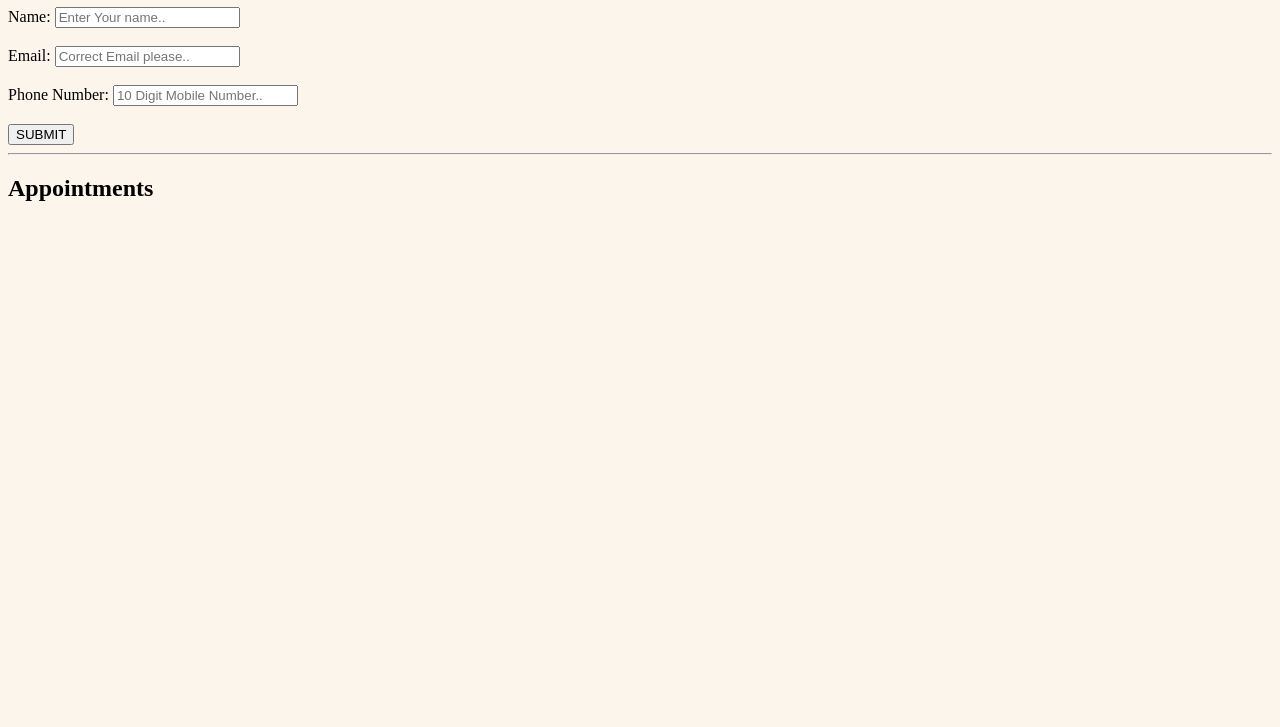
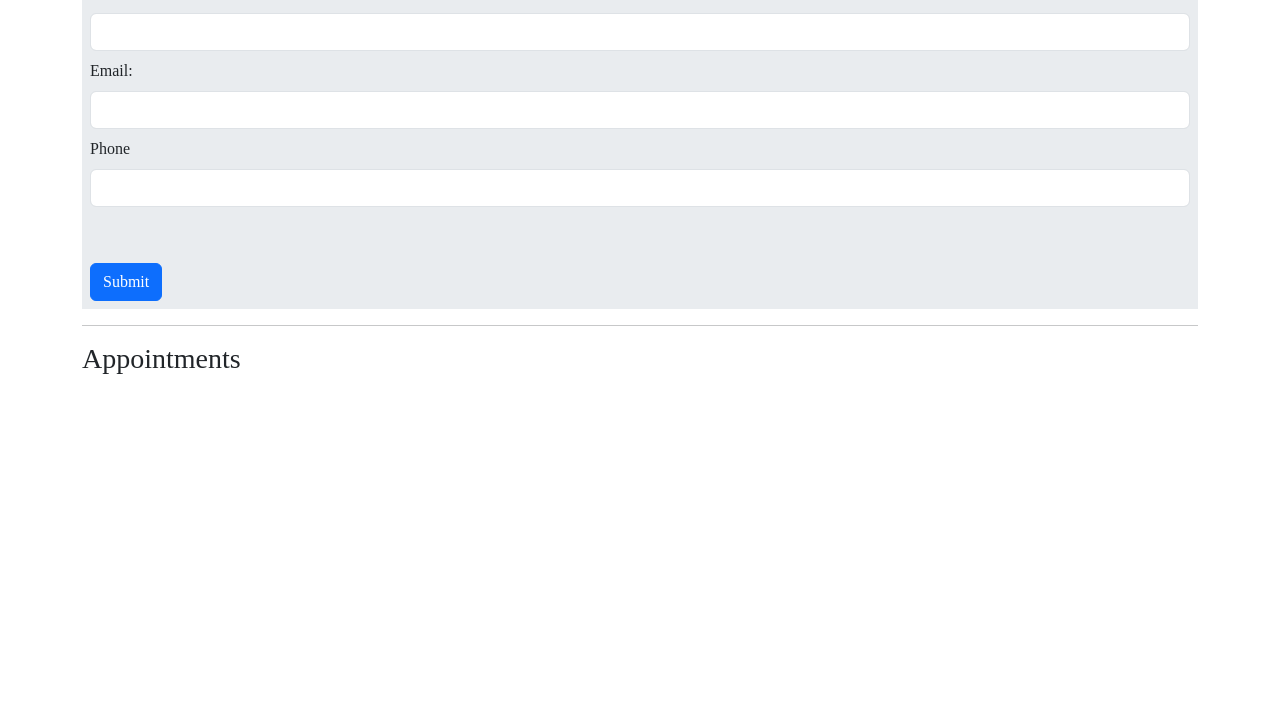
Before and after one commit to Aayu-shh/Booking-Appointment-App, a website: page public/index.html in a window 1280 px wide. Shown: the part 73-800 px from the top of the page. Drawn offline with nearby package versions, Linux system fonts and the light colour scheme; no server answers; files whose address does not match are found by name.

Commit message:
Added CREATE Functionality through form

```diff
--- a/package.json
+++ b/package.json
@@ -4,13 +4,15 @@
     "cors": "^2.8.5",
     "express": "^4.18.2",
     "mysql2": "^3.3.3",
-    "nodemon": "^2.0.22"
+    "nodemon": "^2.0.22",
+    "path": "^0.12.7"
   },
   "name": "booking-appointment-app",
   "description": "This is a simple appointment booking app that'll enable a user to Enter his details, so We can store his data and book and appointment",
   "version": "1.0.0",
   "main": "server.js",
   "scripts": {
+    "start": "nodemon server.js",
     "test": "echo \"Error: no test specified\" && exit 1"
   },
   "author": "",
--- a/public/index.html
+++ b/public/index.html
@@ -6,22 +6,33 @@
     <meta http-equiv="X-UA-Compatible" content="IE=edge">
     <meta name="viewport" content="width=device-width, initial-scale=1.0">
     <title>Book an Appointment</title>
+    <link href="https://cdn.jsdelivr.net/npm/bootstrap@5.3.0/dist/css/bootstrap.min.css" rel="stylesheet"
+        integrity="sha384-9ndCyUaIbzAi2FUVXJi0CjmCapSmO7SnpJef0486qhLnuZ2cdeRhO02iuK6FUUVM" crossorigin="anonymous">
+    <link rel="stylesheet" href="style.css">
+
 </head>
 
-<body style="background-color: rgba(250, 235, 215, 0.459);">
-    <form id="myForm" class='myForm'>
-        <h1>Book an Appointment</h1>
-        <div class="msg"></div>
-        <label for="name">Name: </label>
-        <input type="text" placeholder="Enter Your name.." id="name"><br /><br />
-        <label for="email">Email: </label>
-        <input type="email" placeholder="Correct Email please.." title="Email Here" id="email"><br /><br />
-        <label for="phone"> Phone Number: </label>
-        <input type="tel" pattern="[0-9]{10}" placeholder="10 Digit Mobile Number.." id="phone"><br /><br />
-        <button type="submit">SUBMIT</button>
+<body class ="mainBody" class="bg-body">
+    <h2 class="text-center">Book an Appointment</h2>
+    <div class="container">
+        <form action="/" method="POST" class="bg-body-secondary p-2" >
+            <div class="mb-2">
+                <label for="name" class="form-label">Name: </label>
+                <input type="text" id="name" name="name" class="form-control" required>
+            </div>
+            <div class="mb-2">
+                <label for="email" class="form-label">Email: </label>
+                <input type="email" id="email" name="email" class="form-control" required>
+            </div>
+            <div class="mb-2">
+                <label for="phone" class="form-label">Phone</label>
+                <input type="tel" id="phone" name="phone" class="form-control" required><br><br>
+            </div>
+            <button type="submit" class="btn btn-primary">Submit</button>
         </form>
+
         <hr />
-    <h2>Appointments</h2>
+        <h3>Appointments</h3>
         <div>
             <ul class="items">
                 <!-- <li class="list-item">Aayush</li>
@@ -29,8 +40,8 @@
             </ul>
         </div>
         <!-- <button id ="clickMe">Click me</button> -->
+
         <script src="main.js"></script>
-    <script src="https://cdnjs.cloudflare.com/ajax/libs/axios/0.19.0/axios.min.js"></script>
 </body>
 
 </html>
--- /dev/null
+++ b/public/style.css
@@ -0,0 +1,3 @@
+.mainBody{
+    font-family:'Times New Roman', Times, serif
+}
```
Also changed, not shown: server.js (+23 -1 lines), 2 other files. Lines whose indentation alone changed are shown as unchanged.
